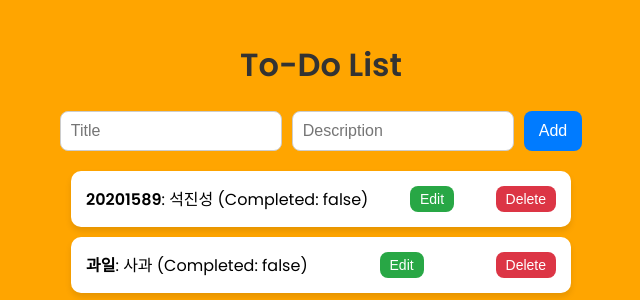
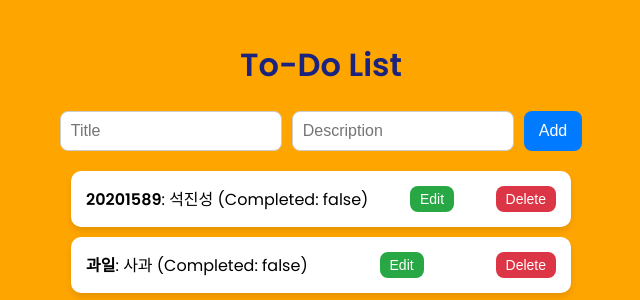
Before and after one commit to sucinicAcid/FastApi-Todos, a FastAPI app: page / in a window 1280 px wide. Shown: the top 300 px of the page, without its empty margins (319-959 px from the left). Run offline with FastAPI, Linux system fonts and the light colour scheme.

Commit message:
[feat] To-Do List 글자 색을 남색으로 수정

```diff
--- a/fastapi-app/templates/index.html
+++ b/fastapi-app/templates/index.html
@@ -87,7 +87,7 @@
     </style>
 </head>
 <body>
-    <h1>To-Do List</h1>
+    <h1 style="color: #1a237e;">To-Do List</h1>
     <form id="todo-form">
         <input type="text" id="title" placeholder="Title" required>
         <input type="text" id="description" placeholder="Description" required>
```
